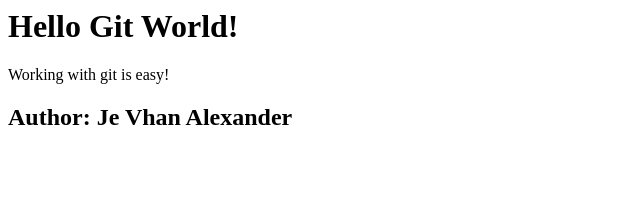
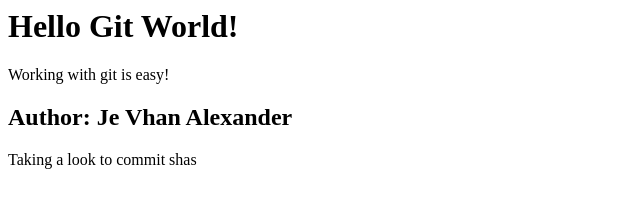
Before and after one commit to jevhan/GitGitHubMasterClass, a plain HTML site: page index.html in a window 1280 px wide. Shown: the whole page, without its empty margins (0-640 px from the left). Drawn offline with Linux system fonts and the light colour scheme.

Commit message:
Add a new P

```diff
--- a/index.html
+++ b/index.html
@@ -5,3 +5,7 @@
 </div>
 
 <h2>Author: Je Vhan Alexander</h2>
+
+<div>
+        <p>Taking a look to commit shas</p>
+</div>
```
